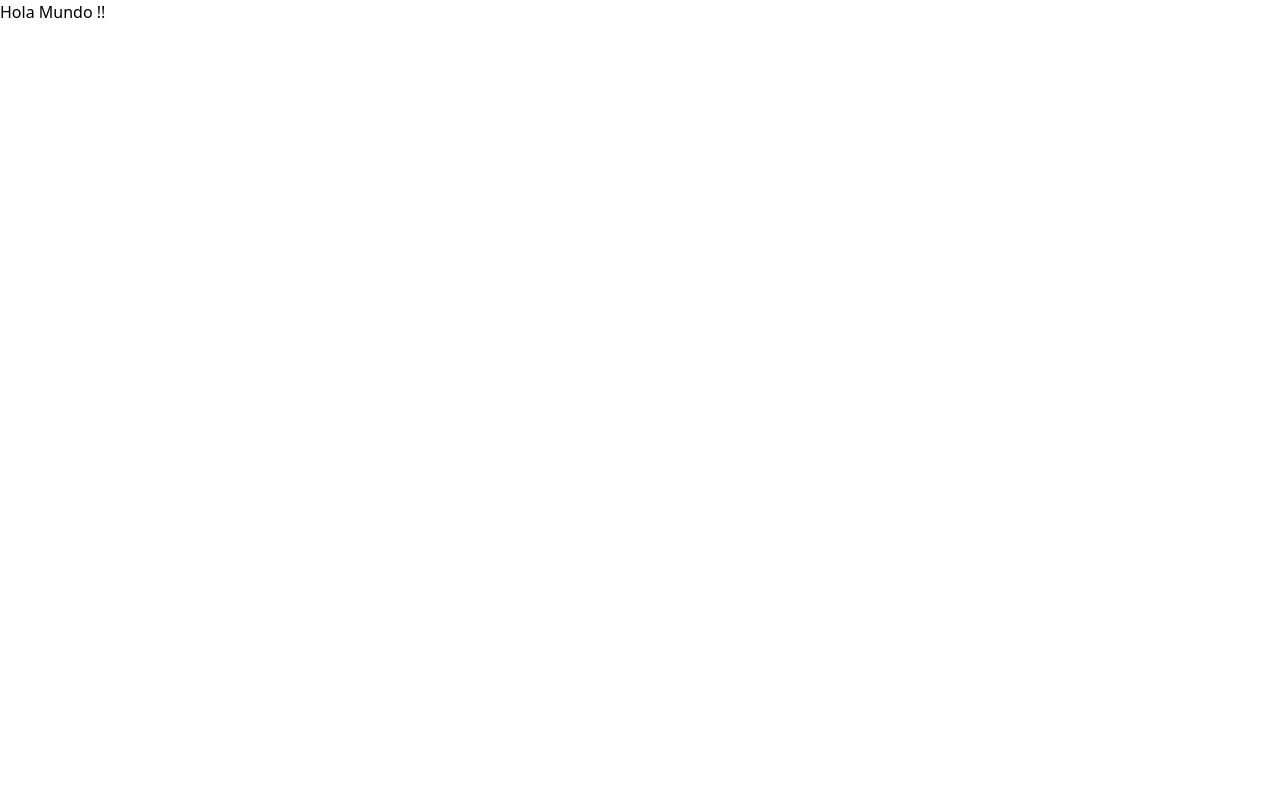
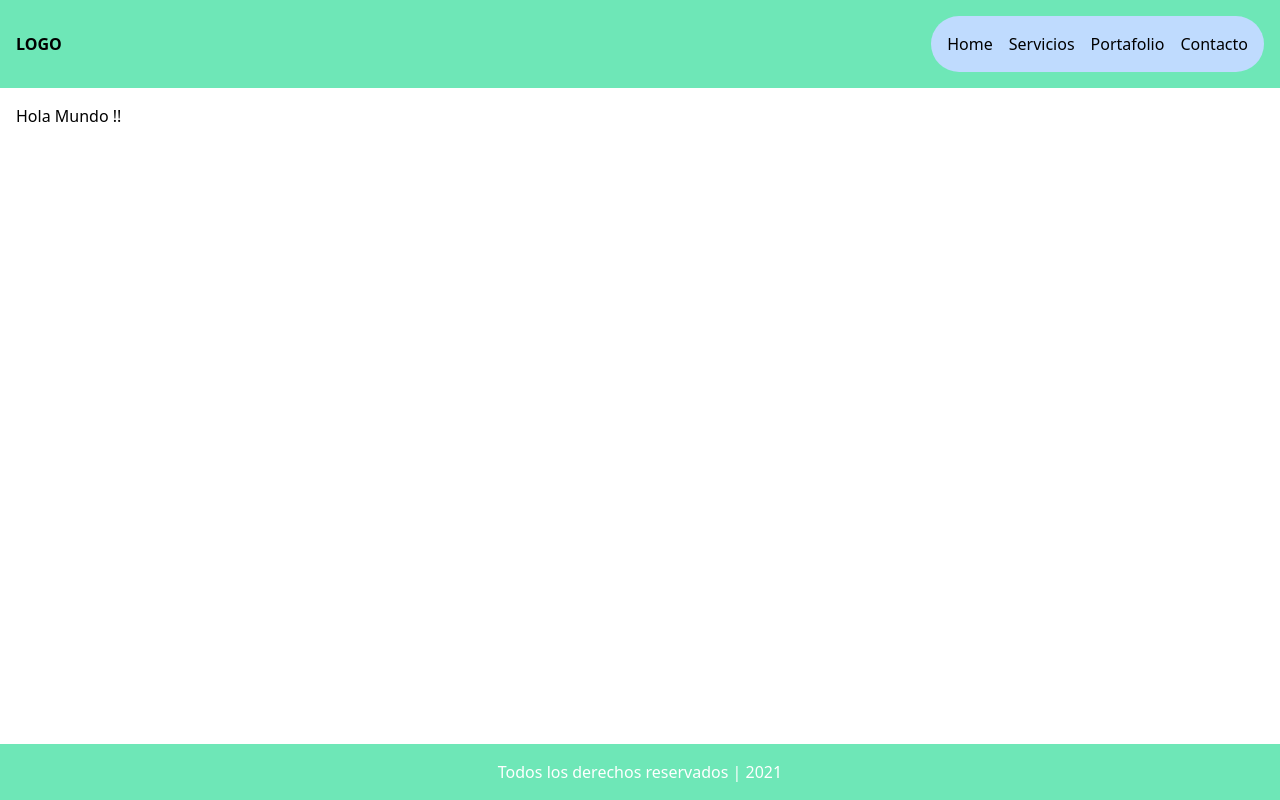
Before and after one commit to aranibar28/proyecto-react, a React (Create React App) app: page / in a window 1280 px wide. Built offline with nearby package versions, Linux system fonts and the light colour scheme.

Commit message:
se agrego el layout

```diff
--- a/src/App.js
+++ b/src/App.js
@@ -1,5 +1,10 @@
+import { Header, Footer, Main } from "components";
 export function App() {
-  return <div className="wrapper">
-    <h1>Hola Mundo !!</h1>
-  </div>;
+  return (
+    <div className="wrapper flex flex-col h-screen">
+      <Header />
+      <Main>Hola Mundo !!</Main>
+      <Footer />
+    </div>
+  );
 }
--- /dev/null
+++ b/src/components/footer/footer.scss
@@ -0,0 +1,13 @@
+.footer {
+  @apply p-4;
+  @apply bg-green-300;
+
+  .container {
+    @apply mx-auto;
+    @apply text-center;
+  }
+
+  p {
+    @apply text-white;
+  }
+}
--- /dev/null
+++ b/src/components/footer/index.js
@@ -0,0 +1,10 @@
+import "./footer.scss";
+export function Footer() {
+  return (
+    <footer className="footer">
+      <div className="container">
+        <p>Todos los derechos reservados | 2021</p>
+      </div>
+    </footer>
+  );
+}
--- /dev/null
+++ b/src/components/header/header.scss
@@ -0,0 +1,11 @@
+.header {
+  @apply bg-green-300;
+  @apply p-4;
+
+  .container {
+    @apply flex;
+    @apply justify-between;
+    @apply items-center;
+    @apply mx-auto;
+  }
+}
--- /dev/null
+++ b/src/components/header/index.js
@@ -0,0 +1,13 @@
+import { Nav } from "components/nav";
+import "./header.scss";
+
+export function Header() {
+  return (
+    <header className="header">
+      <div className="container">
+        <strong className="header__logo">LOGO</strong>
+        <Nav />
+      </div>
+    </header>
+  );
+}
--- /dev/null
+++ b/src/components/index.js
@@ -0,0 +1,3 @@
+export * from "./footer";
+export * from "./header";
+export * from "./main";
--- /dev/null
+++ b/src/components/main/index.js
@@ -0,0 +1,10 @@
+import "./main.scss";
+export function Main(props) {
+  const { children } = props;
+
+  return (
+    <main className="main">
+      <div className="container">{children}</div>
+    </main>
+  );
+}
--- /dev/null
+++ b/src/components/main/main.scss
@@ -0,0 +1,8 @@
+.main{
+    @apply p-4;
+    @apply flex-grow;
+
+    .container{
+        @apply mx-auto;
+    }
+}
--- /dev/null
+++ b/src/components/nav/index.js
@@ -0,0 +1,34 @@
+import "./nav.scss";
+
+export function Nav() {
+  const links = [
+    {
+      text: "Home",
+      url: "http://",
+    },
+    {
+      text: "Servicios",
+      url: "http://",
+    },
+    {
+      text: "Portafolio",
+      url: "http://",
+    },
+    {
+      text: "Contacto",
+      url: "http://",
+    },
+  ];
+
+  return (
+    <nav className="nav">
+      <ul className="">
+        {links.map((link, idx) => (
+          <li key={idx}>
+            <a href={link.url}>{link.text}</a>
+          </li>
+        ))}
+      </ul>
+    </nav>
+  );
+}
--- /dev/null
+++ b/src/components/nav/nav.scss
@@ -0,0 +1,15 @@
+.nav {
+  @apply bg-blue-200;
+  @apply rounded-full;
+  @apply p-4;
+  ul {
+    @apply flex;
+
+    li {
+      @apply ml-4;
+      &:first-child {
+        margin: 0;
+      }
+    }
+  }
+}
```
